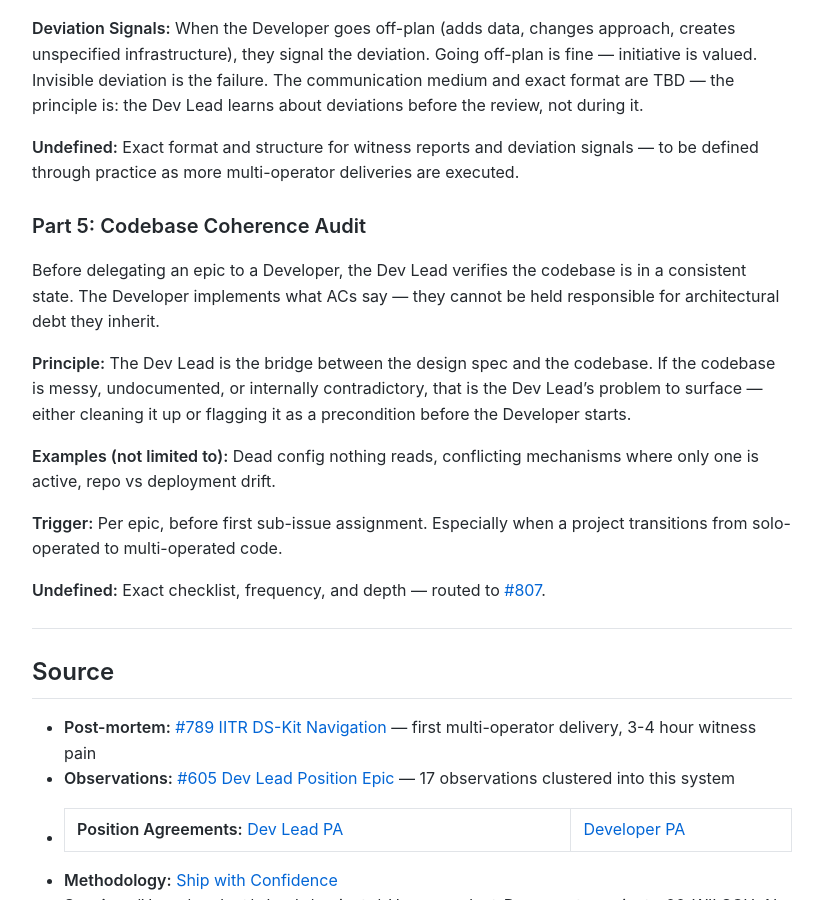
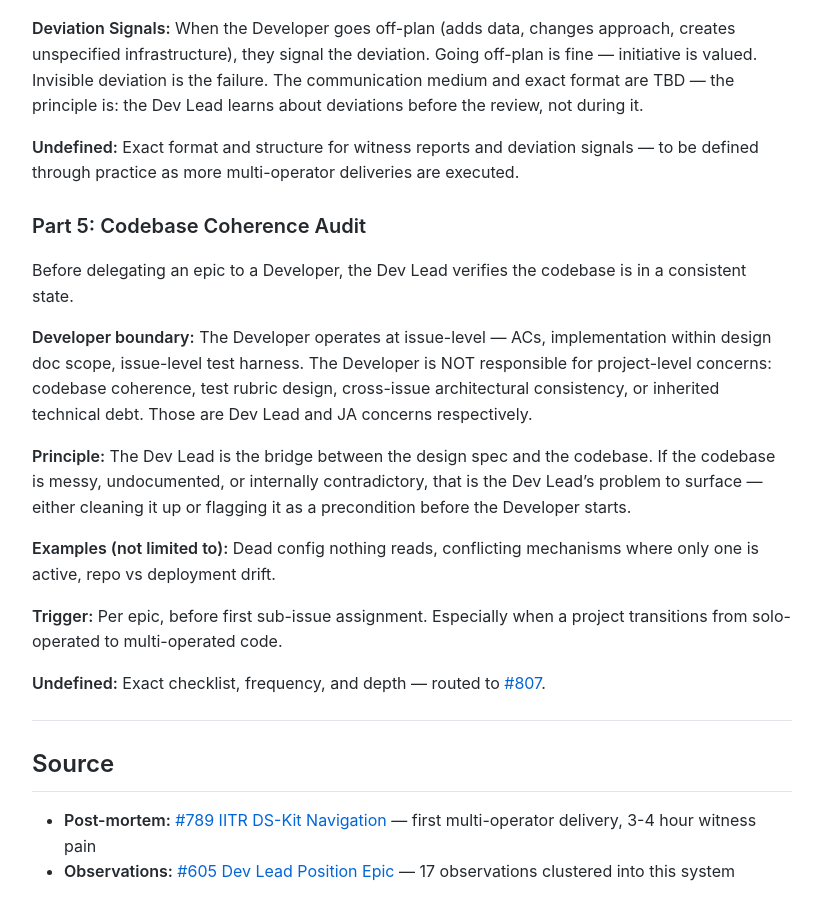
Before and after one commit to MariusWilsch/public-wilsch-ai-pages, a Jekyll site: the page built from global/dev-lead-witness-review-system.md, in a window 1280 px wide and 900 px high, scrolled down 4221 px. Shown: the whole window, without its empty margins (228-1051 px from the left). Built offline with Jekyll 4.4.1, drawn with Linux system fonts in a browser that asks for light colours; our own code applies the rules of GitHub Pages for plain Markdown files.

Commit message:
Sync from hippocampus 2026-02-24

```diff
--- a/global/dev-lead-witness-review-system.md
+++ b/global/dev-lead-witness-review-system.md
@@ -106,7 +106,9 @@ Two principles ensure the Dev Lead has visibility without needing conversation l
 
 ### Part 5: Codebase Coherence Audit
 
-Before delegating an epic to a Developer, the Dev Lead verifies the codebase is in a consistent state. The Developer implements what ACs say — they cannot be held responsible for architectural debt they inherit.
+Before delegating an epic to a Developer, the Dev Lead verifies the codebase is in a consistent state.
+
+**Developer boundary:** The Developer operates at issue-level — ACs, implementation within design doc scope, issue-level test harness. The Developer is NOT responsible for project-level concerns: codebase coherence, test rubric design, cross-issue architectural consistency, or inherited technical debt. Those are Dev Lead and JA concerns respectively.
 
 **Principle:** The Dev Lead is the bridge between the design spec and the codebase. If the codebase is messy, undocumented, or internally contradictory, that is the Dev Lead's problem to surface — either cleaning it up or flagging it as a precondition before the Developer starts.
 
```
